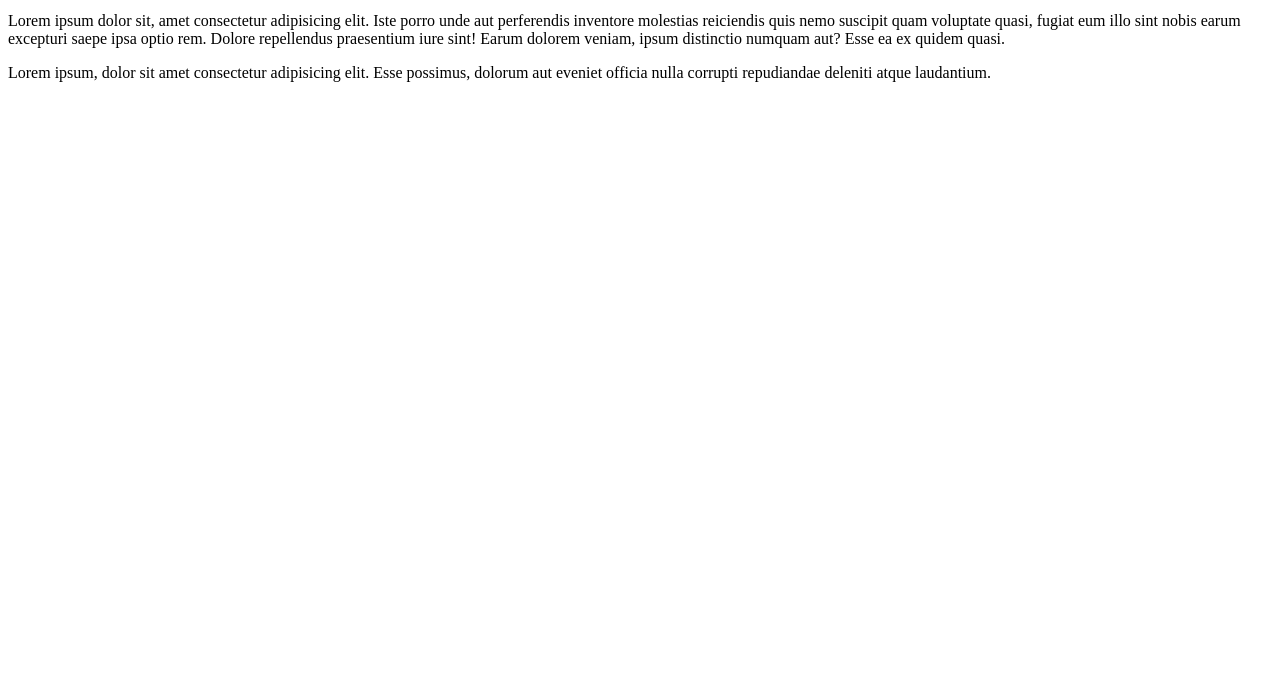
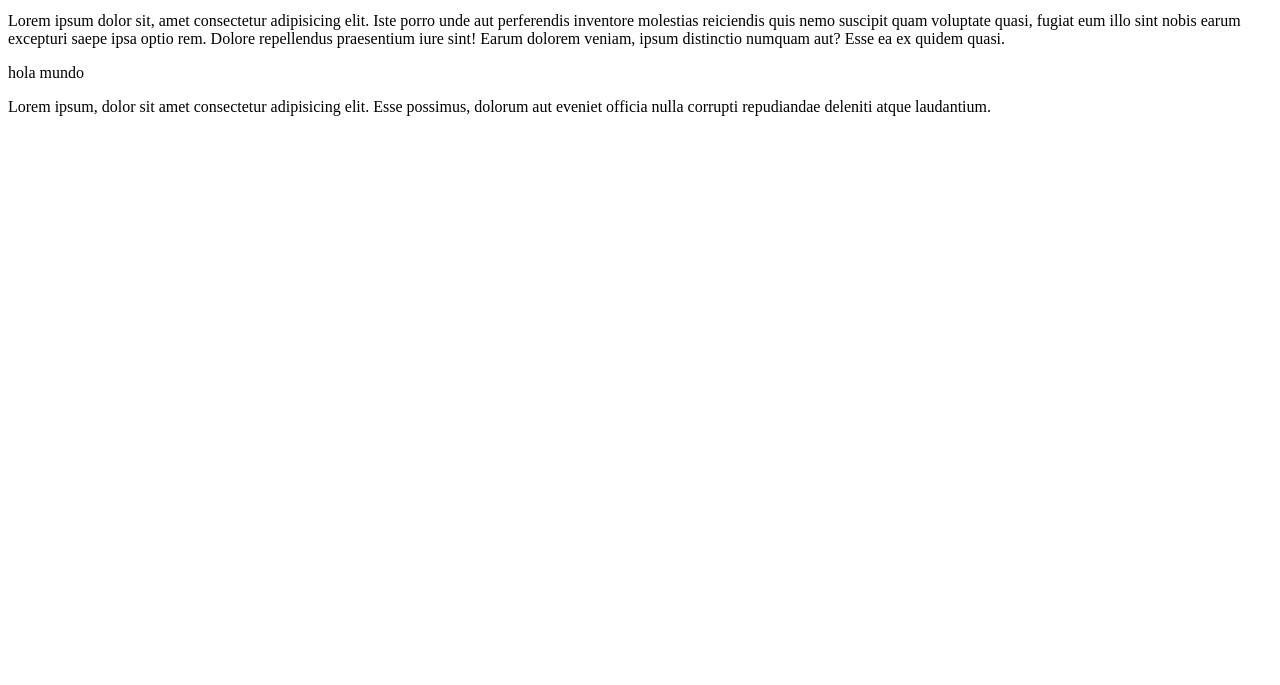
Before and after one commit to KuroChomi/compra-venta-putumayo, a plain HTML site: page index.html in a window 1280 px wide. Shown: the part 115-800 px from the top of the page. Drawn offline with Linux system fonts and the light colour scheme.

Commit message:
alejandro delgado

```diff
--- a/index.html
+++ b/index.html
@@ -8,6 +8,7 @@
 <body>
     <h1 id="titulo2" class="titulo">Compra Venta Putumayo</h1>
     <p>Lorem ipsum dolor sit, amet consectetur adipisicing elit. Iste porro unde aut perferendis inventore molestias reiciendis quis nemo suscipit quam voluptate quasi, fugiat eum illo sint nobis earum excepturi saepe ipsa optio rem. Dolore repellendus praesentium iure sint! Earum dolorem veniam, ipsum distinctio numquam aut? Esse ea ex quidem quasi.</p>
+    <p> hola mundo</p>
     <p>Lorem ipsum, dolor sit amet consectetur adipisicing elit. Esse possimus, dolorum aut eveniet officia nulla corrupti repudiandae deleniti atque laudantium.</p>
 </body>
 </html>
```
